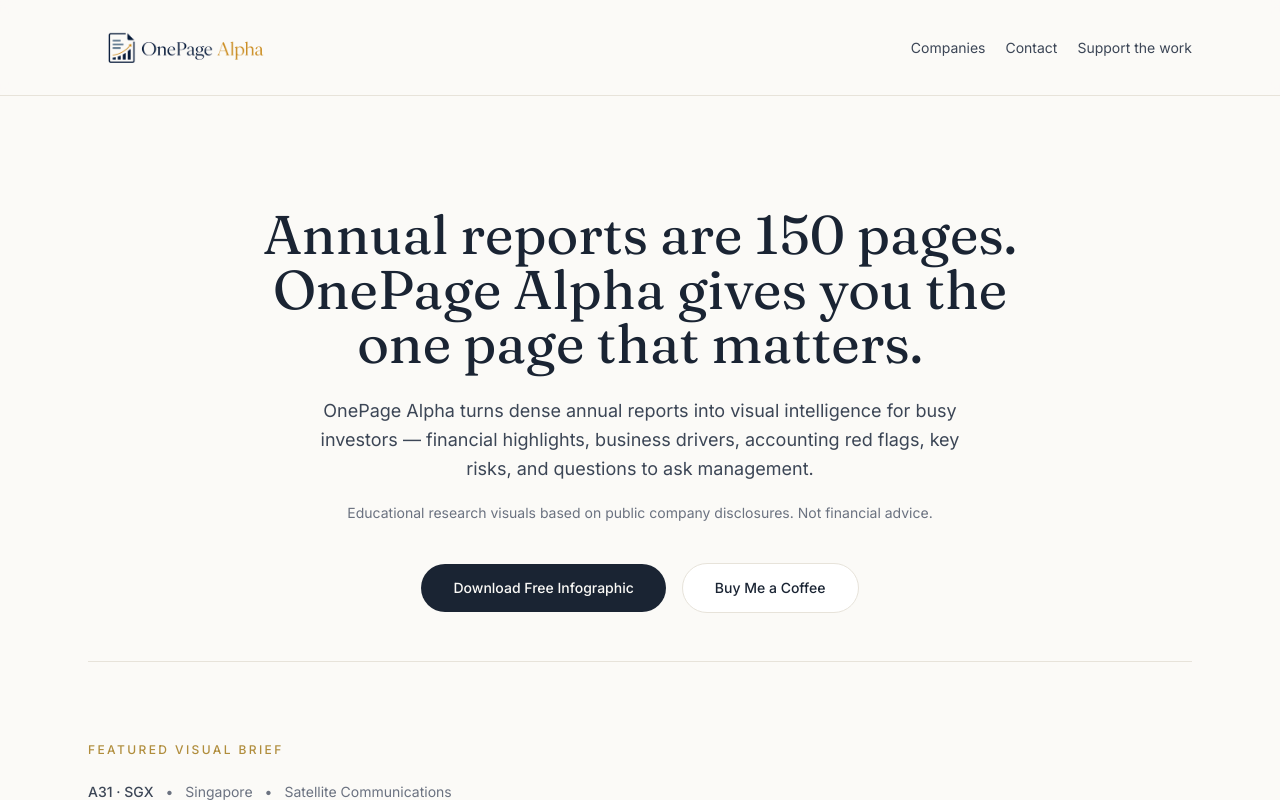
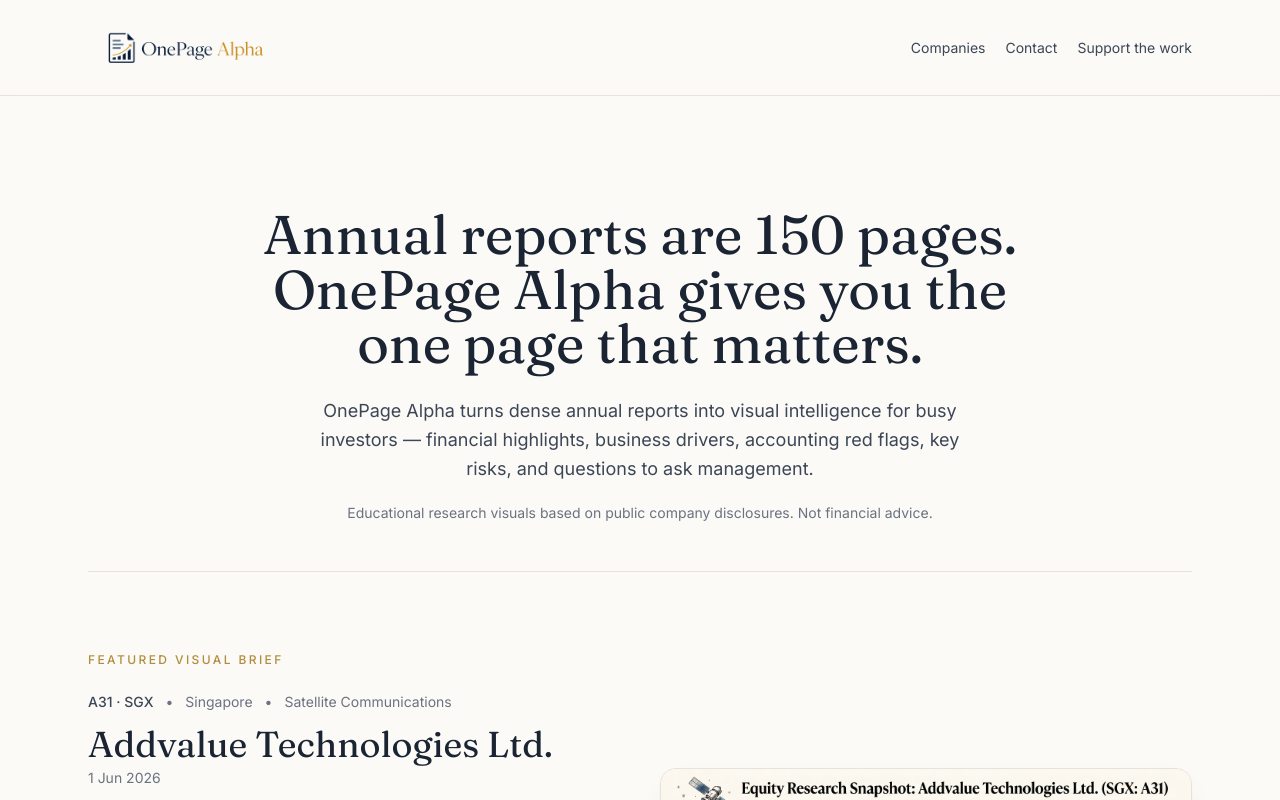
Before and after one commit to agoagoagoago/onepagealpha, a Next.js app: page / in a window 1280 px wide. Shown: the top 800 px of the page. Built offline with nearby package versions, Linux system fonts and the light colour scheme; no server answers.

Commit message:
Remove CTA buttons from homepage hero

```diff
--- a/app/page.tsx
+++ b/app/page.tsx
@@ -4,12 +4,10 @@
 import FeaturedCompany from "@/components/FeaturedCompany";
 import RequestCompanyCTA from "@/components/RequestCompanyCTA";
 import Disclaimer from "@/components/Disclaimer";
-import GatedDownload from "@/components/GatedDownload";
-import TrackedExternalLink from "@/components/TrackedExternalLink";
 import { getFeaturedCompany } from "@/lib/companies";
 
 export default function Home() {
-  // The hero CTAs feature the same company as the section below.
+  // Featured company shown in the section below the hero.
   const featured = getFeaturedCompany();
 
   return (
@@ -35,26 +33,6 @@
               Educational research visuals based on public company disclosures.
               Not financial advice.
             </p>
-
-            <div className="mt-10 flex flex-col items-center justify-center gap-4 sm:flex-row">
-              <GatedDownload
-                company={featured}
-                location="homepage_featured"
-                triggerLabel="Download Free Infographic"
-                className="inline-flex w-full items-center justify-center rounded-full bg-ink px-8 py-3.5 text-sm font-medium text-ivory transition-colors hover:bg-ink-soft focus-visible:outline-none focus-visible:ring-2 focus-visible:ring-gold focus-visible:ring-offset-2 focus-visible:ring-offset-ivory sm:w-auto"
-              />
-              <TrackedExternalLink
-                href={featured.buyMeACoffeeUrl}
-                company={featured.name}
-                slug={featured.slug}
-                ticker={featured.ticker}
-                exchange={featured.exchange}
-                location="homepage_featured"
-                className="inline-flex w-full items-center justify-center rounded-full border border-line bg-paper px-8 py-3.5 text-sm font-medium text-ink transition-colors hover:border-gold hover:text-gold focus-visible:outline-none focus-visible:ring-2 focus-visible:ring-gold focus-visible:ring-offset-2 focus-visible:ring-offset-ivory sm:w-auto"
-              >
-                Buy Me a Coffee
-              </TrackedExternalLink>
-            </div>
           </div>
         </section>
 
```
